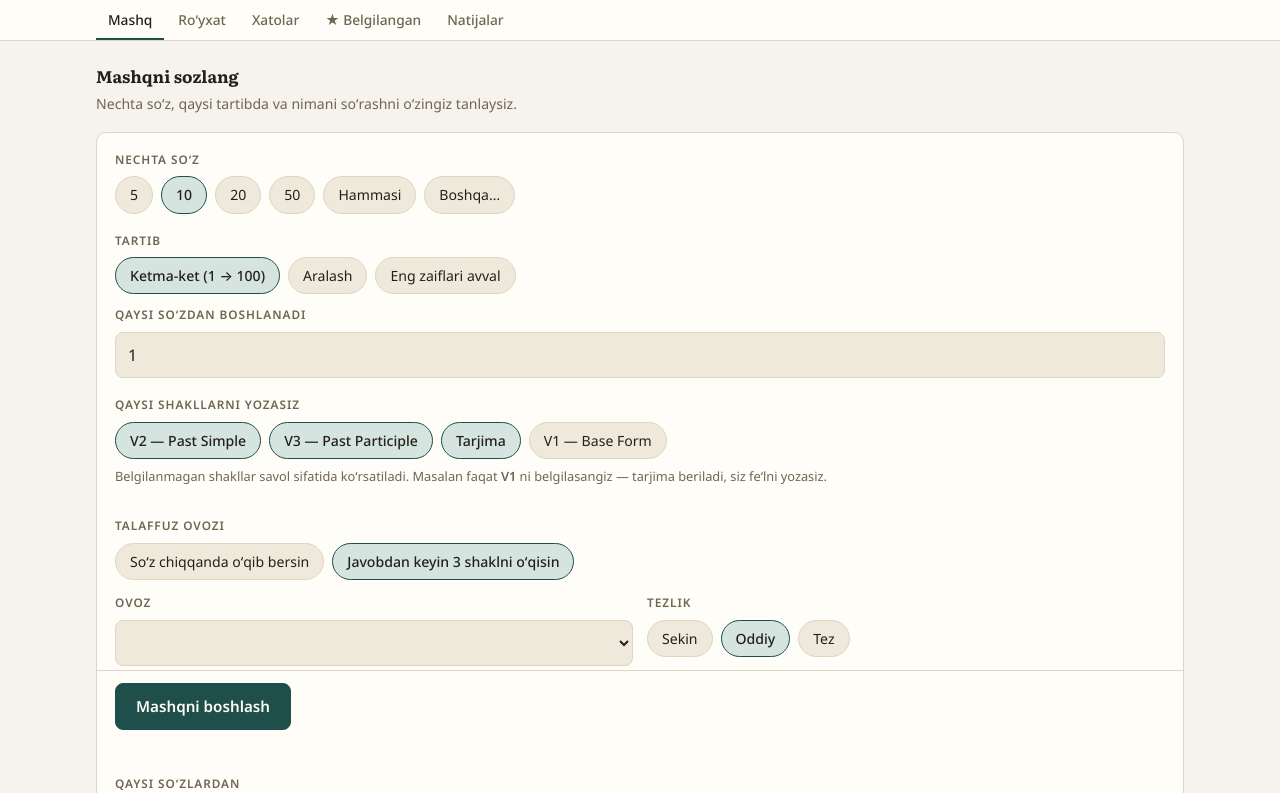
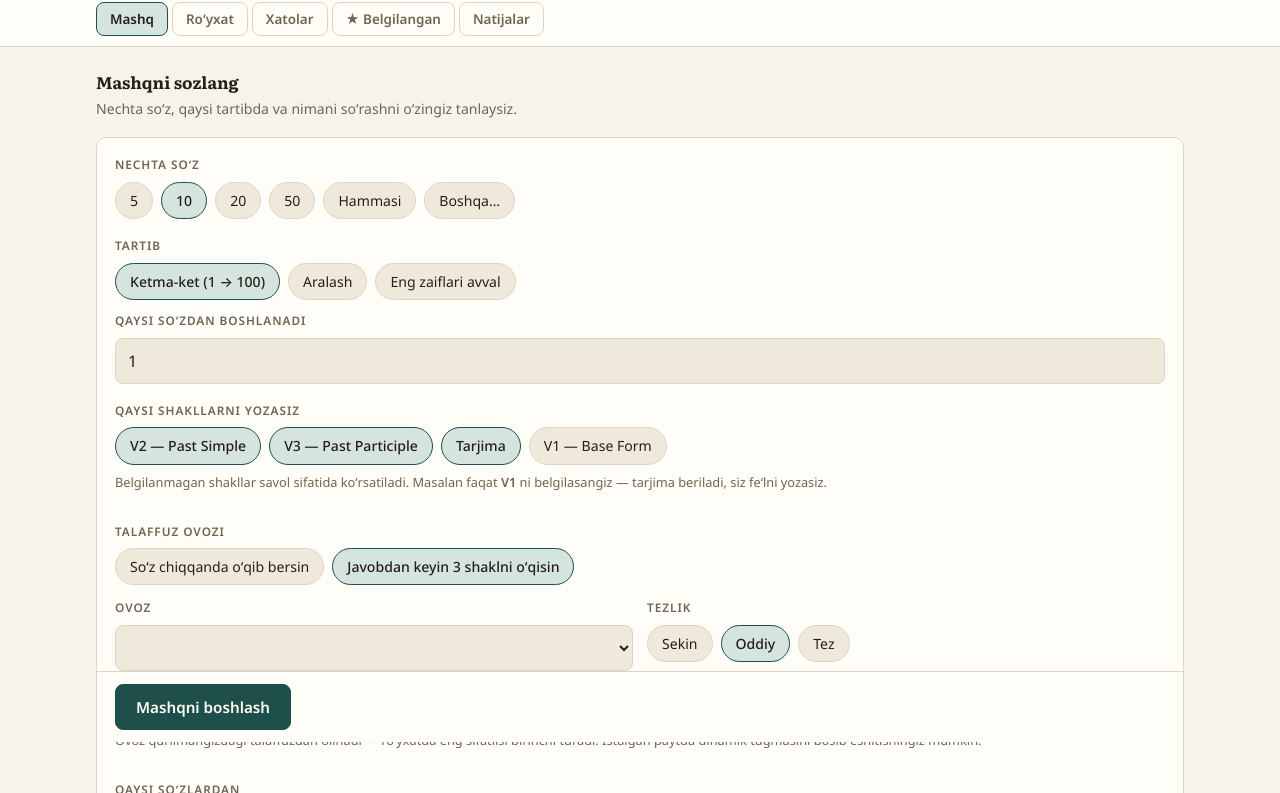
Before and after one commit to ruzmatjs/irregular-verbs, a plain HTML site: page docs/index.html in a window 1280 px wide. Shown: the part 58-851 px from the top of the page. Drawn offline with Linux system fonts and the light colour scheme.

Commit message:
Tablar koʻnikmalar qatori ostida, xuddi shunday tugma koʻrinishida
Co-Authored-By: Claude Opus 5.5 <noreply@anthropic.com>

```diff
--- a/docs/ui.css
+++ b/docs/ui.css
@@ -44,10 +44,11 @@ header.top{position:sticky;top:env(safe-area-inset-top,0px);z-index:10;backgroun
 .brand .mark{width:28px;height:28px;flex:0 0 auto;align-self:center}
 .brand h1{font-family:var(--display);font-size:1.25rem;font-weight:700;margin:0;letter-spacing:-.01em}
 .brand .sub{font-size:.78rem;color:var(--muted);font-variant-numeric:tabular-nums}
-nav.tabs{display:flex;gap:2px;margin-top:10px;overflow-x:auto}
-nav.tabs button{appearance:none;border:0;background:none;font:inherit;font-size:.86rem;font-weight:500;color:var(--muted);
-  padding:8px 12px;border-bottom:2px solid transparent;cursor:pointer;white-space:nowrap}
-nav.tabs button[aria-selected="true"]{color:var(--fg);border-bottom-color:var(--accent)}
+nav.tabs{display:flex;gap:4px;overflow-x:auto}
+nav.tabs button{appearance:none;font:inherit;font-size:.84rem;font-weight:600;color:var(--muted);background:none;
+  padding:6px 13px;border:1px solid var(--line);border-radius:8px;cursor:pointer;white-space:nowrap;flex:0 0 auto}
+nav.tabs button:hover{color:var(--fg);border-color:var(--muted)}
+nav.tabs button[aria-selected="true"]{background:var(--accent-soft);border-color:var(--accent);color:var(--fg)}
 nav.tabs button:focus-visible{outline:2px solid var(--accent);outline-offset:-2px}
 h2{font-family:var(--display);font-size:1.05rem;margin:0 0 4px;text-wrap:balance}
 .lede{color:var(--muted);font-size:.88rem;margin:0 0 18px}
@@ -209,11 +210,11 @@ td.v{white-space:normal;min-width:120px}
 .switch a:hover{color:var(--fg)}
 .switch a[aria-current]{background:var(--accent);color:var(--on-accent)}
 .switch a:focus-visible,.skills a:focus-visible,.botnav a:focus-visible{outline:2px solid var(--accent);outline-offset:1px}
-.subnav{display:flex;align-items:flex-end;gap:4px 18px;margin-top:10px;min-width:0}
-.subnav nav.tabs{margin-top:0;min-width:0;flex:1 1 auto}
+.subnav{display:flex;flex-direction:column;gap:8px;margin-top:10px;padding-bottom:10px;min-width:0}
+.subnav nav.tabs{min-width:0}
 nav.tabs{scrollbar-width:none}
 nav.tabs::-webkit-scrollbar{display:none}
-.skills{display:flex;gap:4px;margin-bottom:8px;flex:0 0 auto}
+.skills{display:flex;gap:4px}
 .skills a{display:inline-flex;align-items:center;gap:7px;font-size:.84rem;font-weight:600;color:var(--muted);text-decoration:none;
   padding:6px 13px 6px 10px;border:1px solid var(--line);border-radius:8px;white-space:nowrap}
 .skills a svg,.botnav a svg{width:17px;height:17px;flex:0 0 auto;fill:none;stroke:currentColor;stroke-width:1.8;stroke-linecap:round;stroke-linejoin:round}
@@ -234,12 +235,12 @@ nav.tabs::-webkit-scrollbar{display:none}
   .brand h1{white-space:nowrap}
   .brand .sub{min-width:0;overflow:hidden;text-overflow:ellipsis;white-space:nowrap;margin-left:auto}
   .brand .mark{width:24px;height:24px}
-  .subnav{flex-direction:column;align-items:stretch}
-  .skills{margin-bottom:4px}
   .skills a{flex:1 1 0;justify-content:center;padding:8px 6px;min-width:0}
   /* mashq paytida pastki menyu ekran joyini olmaydi */
   :root:has(:is(#v-quiz,#v-lesson):not([hidden])){--bn:env(safe-area-inset-bottom,0px)}
   body:has(:is(#v-quiz,#v-lesson):not([hidden])) :is(.botnav,.skills){display:none}
+  body:has(#v-lesson:not([hidden])) .subnav{display:none}
+  body:has(#v-lesson:not([hidden])) .top-in{padding-bottom:12px}
 }
 
 /* ---------- mashq sozlamalari ---------- */
@@ -258,7 +259,7 @@ details.more>.stack{padding-top:14px}
 
 @media (pointer:coarse){
   .opt span{padding:9px 15px}
-  nav.tabs button{padding:10px 12px}
+  nav.tabs button{padding:8px 12px}
   .spk.mini,.star.mini{width:34px;height:34px}
   .mini-learn{padding:6px 11px}
 }
--- a/ui.css
+++ b/ui.css
@@ -44,10 +44,11 @@ header.top{position:sticky;top:env(safe-area-inset-top,0px);z-index:10;backgroun
 .brand .mark{width:28px;height:28px;flex:0 0 auto;align-self:center}
 .brand h1{font-family:var(--display);font-size:1.25rem;font-weight:700;margin:0;letter-spacing:-.01em}
 .brand .sub{font-size:.78rem;color:var(--muted);font-variant-numeric:tabular-nums}
-nav.tabs{display:flex;gap:2px;margin-top:10px;overflow-x:auto}
-nav.tabs button{appearance:none;border:0;background:none;font:inherit;font-size:.86rem;font-weight:500;color:var(--muted);
-  padding:8px 12px;border-bottom:2px solid transparent;cursor:pointer;white-space:nowrap}
-nav.tabs button[aria-selected="true"]{color:var(--fg);border-bottom-color:var(--accent)}
+nav.tabs{display:flex;gap:4px;overflow-x:auto}
+nav.tabs button{appearance:none;font:inherit;font-size:.84rem;font-weight:600;color:var(--muted);background:none;
+  padding:6px 13px;border:1px solid var(--line);border-radius:8px;cursor:pointer;white-space:nowrap;flex:0 0 auto}
+nav.tabs button:hover{color:var(--fg);border-color:var(--muted)}
+nav.tabs button[aria-selected="true"]{background:var(--accent-soft);border-color:var(--accent);color:var(--fg)}
 nav.tabs button:focus-visible{outline:2px solid var(--accent);outline-offset:-2px}
 h2{font-family:var(--display);font-size:1.05rem;margin:0 0 4px;text-wrap:balance}
 .lede{color:var(--muted);font-size:.88rem;margin:0 0 18px}
@@ -209,11 +210,11 @@ td.v{white-space:normal;min-width:120px}
 .switch a:hover{color:var(--fg)}
 .switch a[aria-current]{background:var(--accent);color:var(--on-accent)}
 .switch a:focus-visible,.skills a:focus-visible,.botnav a:focus-visible{outline:2px solid var(--accent);outline-offset:1px}
-.subnav{display:flex;align-items:flex-end;gap:4px 18px;margin-top:10px;min-width:0}
-.subnav nav.tabs{margin-top:0;min-width:0;flex:1 1 auto}
+.subnav{display:flex;flex-direction:column;gap:8px;margin-top:10px;padding-bottom:10px;min-width:0}
+.subnav nav.tabs{min-width:0}
 nav.tabs{scrollbar-width:none}
 nav.tabs::-webkit-scrollbar{display:none}
-.skills{display:flex;gap:4px;margin-bottom:8px;flex:0 0 auto}
+.skills{display:flex;gap:4px}
 .skills a{display:inline-flex;align-items:center;gap:7px;font-size:.84rem;font-weight:600;color:var(--muted);text-decoration:none;
   padding:6px 13px 6px 10px;border:1px solid var(--line);border-radius:8px;white-space:nowrap}
 .skills a svg,.botnav a svg{width:17px;height:17px;flex:0 0 auto;fill:none;stroke:currentColor;stroke-width:1.8;stroke-linecap:round;stroke-linejoin:round}
@@ -234,12 +235,12 @@ nav.tabs::-webkit-scrollbar{display:none}
   .brand h1{white-space:nowrap}
   .brand .sub{min-width:0;overflow:hidden;text-overflow:ellipsis;white-space:nowrap;margin-left:auto}
   .brand .mark{width:24px;height:24px}
-  .subnav{flex-direction:column;align-items:stretch}
-  .skills{margin-bottom:4px}
   .skills a{flex:1 1 0;justify-content:center;padding:8px 6px;min-width:0}
   /* mashq paytida pastki menyu ekran joyini olmaydi */
   :root:has(:is(#v-quiz,#v-lesson):not([hidden])){--bn:env(safe-area-inset-bottom,0px)}
   body:has(:is(#v-quiz,#v-lesson):not([hidden])) :is(.botnav,.skills){display:none}
+  body:has(#v-lesson:not([hidden])) .subnav{display:none}
+  body:has(#v-lesson:not([hidden])) .top-in{padding-bottom:12px}
 }
 
 /* ---------- mashq sozlamalari ---------- */
@@ -258,7 +259,7 @@ details.more>.stack{padding-top:14px}
 
 @media (pointer:coarse){
   .opt span{padding:9px 15px}
-  nav.tabs button{padding:10px 12px}
+  nav.tabs button{padding:8px 12px}
   .spk.mini,.star.mini{width:34px;height:34px}
   .mini-learn{padding:6px 11px}
 }
```
